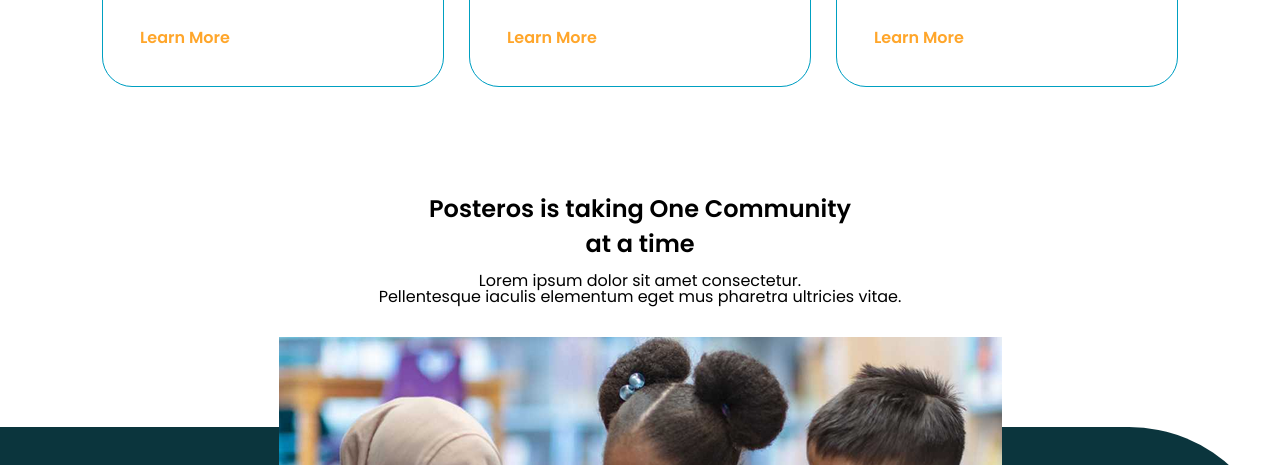
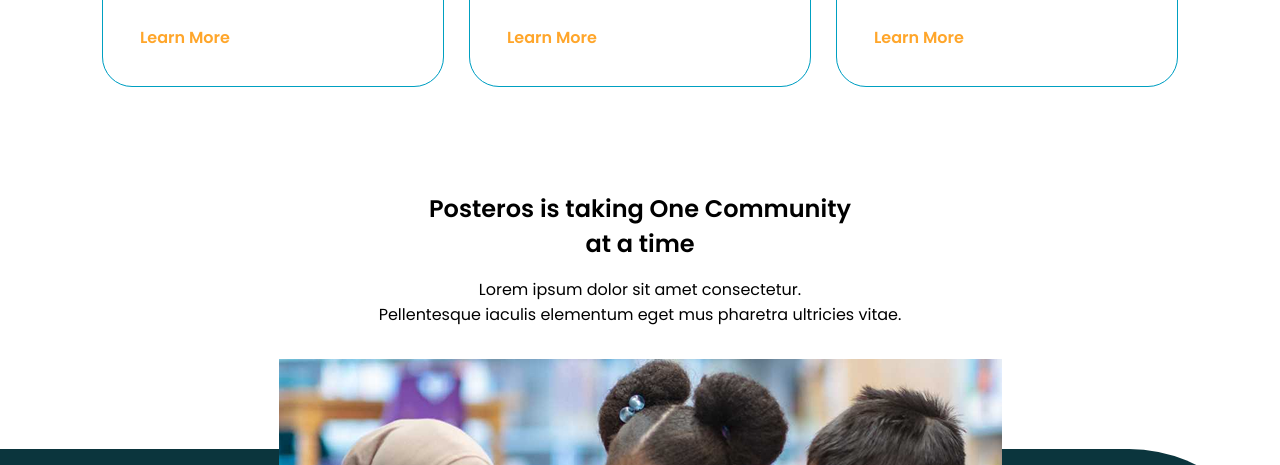
Before and after one commit to 1Willie/Project--2, a plain HTML site: page index.html in a window 1280 px wide. Shown: the part 1346-1811 px from the top of the page. Drawn offline with Linux system fonts and the light colour scheme.

Commit message:
Re-structured the How Section

```diff
--- a/index.html
+++ b/index.html
@@ -150,7 +150,7 @@
       <!--HOW SECTION-->
       <section class="how-section">
         <div class="how-container">
-          <h2>Posteros is taking One Community<br />at a time</h2>
+          <h2>Posteros is taking One Community at a time</h2>
 
           <p class="how-text">
             Lorem ipsum dolor sit amet consectetur. <br />
--- a/style.css
+++ b/style.css
@@ -318,49 +318,49 @@ li a {
 /*--how section--*/
 .how-section {
   background: var(--highlight-color);
-  padding: 40px 0 70px;
+  padding: 40px 0 76px 0px;
 }
 
 .how-container {
   max-width: 1280px;
-  margin: 0 auto;
+  width: 100%;
   text-align: center;
-  padding: 40px 90px 32px;
+  padding: 40px 0px 32px;
 }
 
 .how-container h2 {
   font-size: 24px;
   font-weight: 600;
   color: var(--card-text-color);
-  margin-bottom: 12px;
   padding-top: 0;
+  max-width: 434px;
+  width: 100%;
+  margin: 0 auto 16px;
 }
 
 .how-text {
-  margin: 0 auto 60px;
-  margin-bottom: 90px;
+  margin: 0 auto 90px;
   color: var(--card-text-color);
   font-weight: 400;
-  font-size: 16px;
-  line-height: 100%;
+  size: 16px;
+  width: 600px;
+  max-width: 100%;
 }
 
 .how-bg {
   width: 100%;
   background: var(--how-section-bg-color);
-  height: 302px;
   border-top-right-radius: 151px;
   border-bottom-left-radius: 151px;
   display: flex;
   justify-content: center;
-  padding-bottom: 76px;
 }
 
 .how-media {
   position: relative;
   width: 723px;
   transform: translateY(-90px);
-  height: 348px;
+  margin-bottom: auto;
 }
 
 .kids-img {
```
